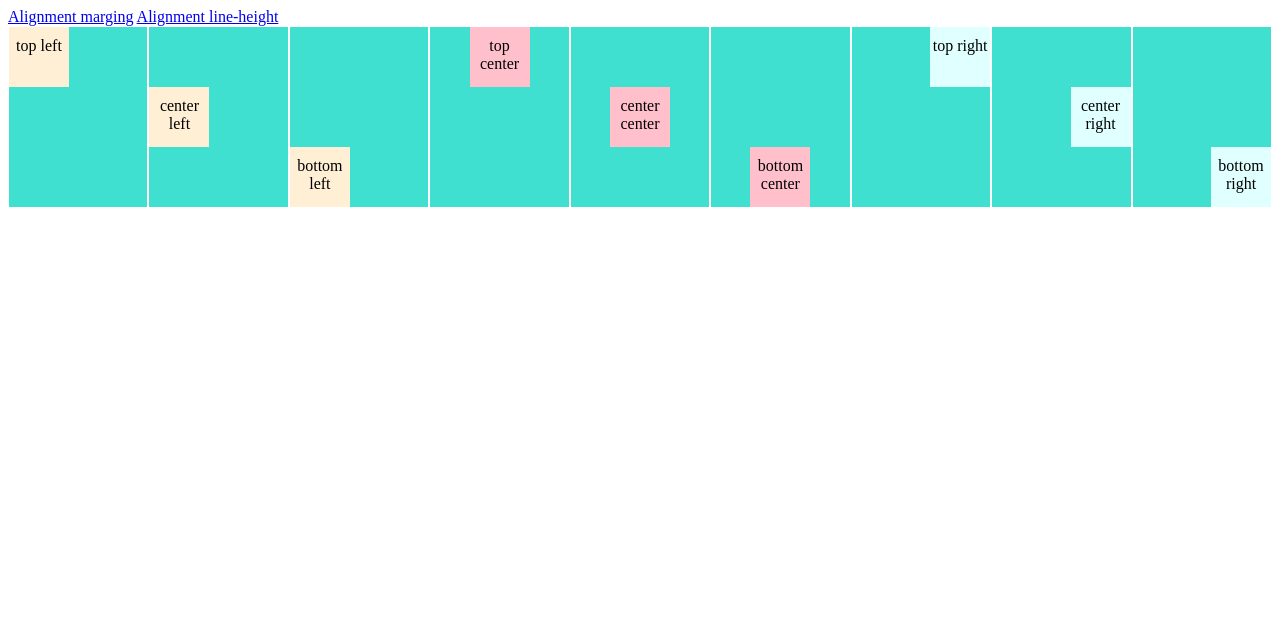
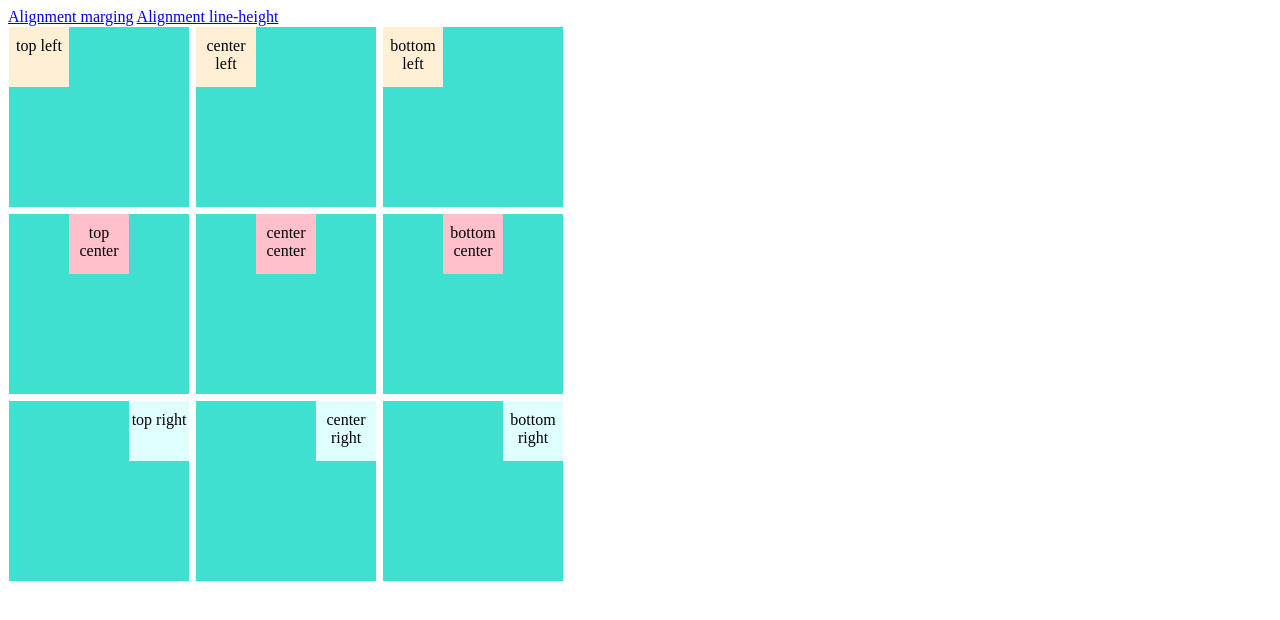
Before and after one commit to sergiojc90/cssGridLayout, a plain HTML site: page table-cell.html in a window 1280 px wide. Drawn offline with Linux system fonts and the light colour scheme.

Commit message:
Añadiendo display grid a los estilos del documento de alineacion con table cell

```diff
--- a/table-cell.css
+++ b/table-cell.css
@@ -1,3 +1,10 @@
+.wrapper{
+    display: grid;
+    grid-template-columns: repeat(3,1fr);
+    grid-gap: 5px;
+    width: 550px;
+}
+
 .e{
     width: 60px;
     height: 60px;
```
